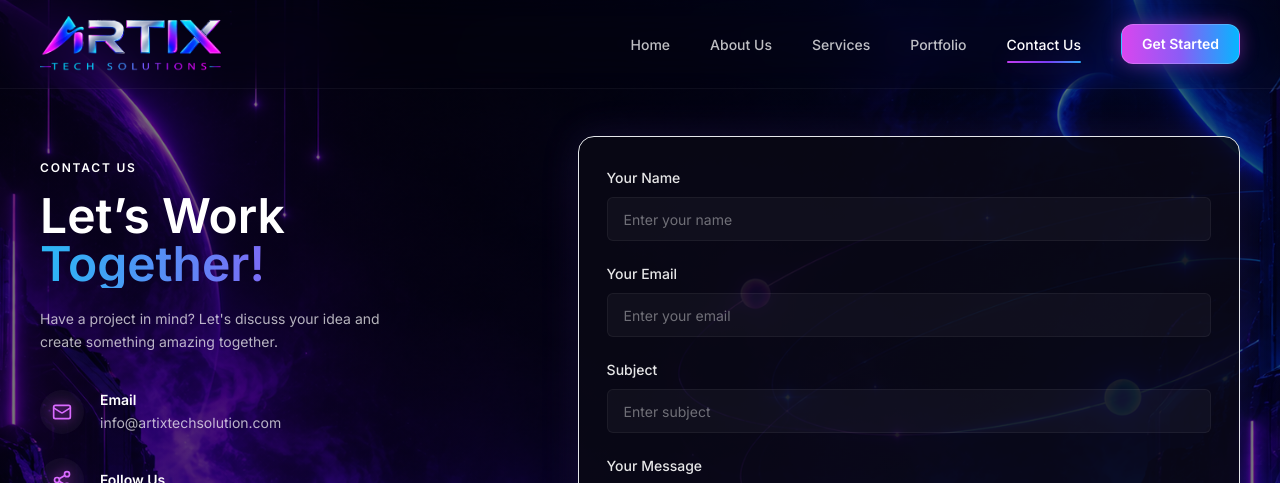
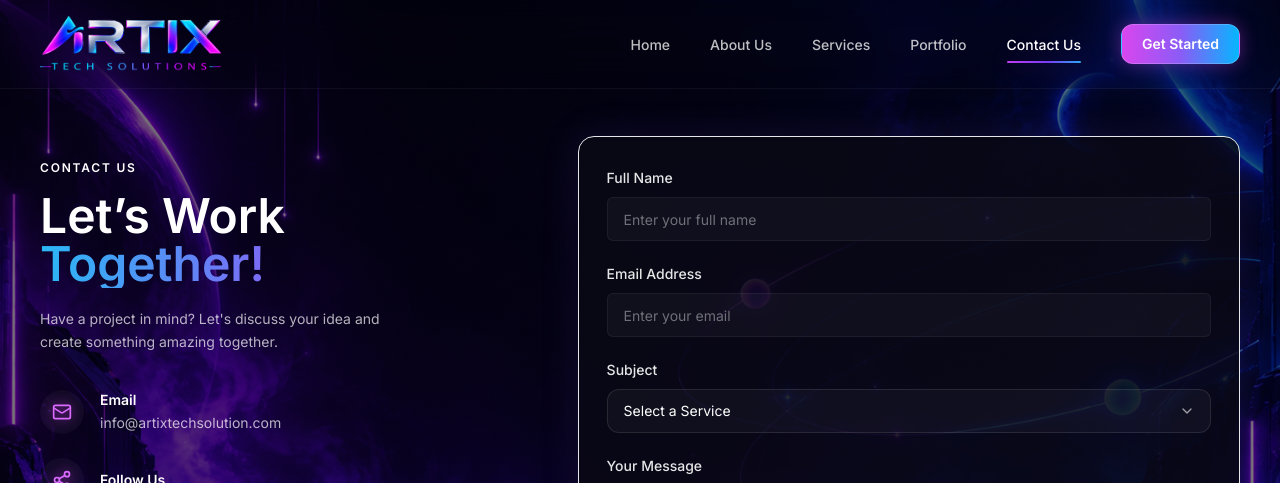
Before and after one commit to RayyanAhmed009/Artix-Tech-Solution, a React (Vite) app: page /contact in a window 1280 px wide. Shown: the top 483 px of the page. Built offline with nearby package versions, Linux system fonts and the light colour scheme.

Commit message:
initial commit

```diff
--- a/src/pages/Contact.jsx
+++ b/src/pages/Contact.jsx
@@ -71,43 +71,171 @@ export function Contact() {
   noValidate
   className="relative overflow-hidden rounded-2xl border border-neon-pink/30 bg-[#0a0916]/80 p-6 shadow-[0_0_40px_rgba(139,92,246,0.12)] sm:p-7"
 >
-          <svg className="pointer-events-none absolute bottom-0 right-0 h-40 w-56" viewBox="0 0 220 160" fill="none" aria-hidden="true">
+  {/* Background Design */}
+  <svg
+    className="pointer-events-none absolute bottom-0 right-0 h-40 w-56"
+    viewBox="0 0 220 160"
+    fill="none"
+    aria-hidden="true"
+  >
     {[0, 1, 2, 3, 4].map((i) => (
       <path
         key={i}
         d={`M${40 + i * 18} 160 C ${120 + i * 6} ${130 - i * 6}, ${150 + i * 4} ${90 - i * 8}, 220 ${10 + i * 10}`}
-                stroke={i % 2 === 0 ? '#d13cf2' : '#8b5cf6'}
+        stroke={i % 2 === 0 ? "#d13cf2" : "#8b5cf6"}
         strokeOpacity={0.6 - i * 0.08}
         strokeWidth={1.2}
-                style={{ filter: 'drop-shadow(0 0 4px #d13cf2)' }}
+        style={{ filter: "drop-shadow(0 0 4px #d13cf2)" }}
       />
     ))}
   </svg>
 
   <div className="relative space-y-5">
-            {fields.map((f) => (
-              <div key={f.key}>
-                <label htmlFor={f.key} className="text-sm font-medium text-white/90">
-                  {f.label}
+
+    {/* Full Name */}
+    <div>
+      <label htmlFor="name" className="text-sm font-medium text-white/90">
+        Full Name
       </label>
       <input
-                  id={f.key}
-                  type={f.type}
-                  value={values[f.key]}
-                  onChange={(e) => update(f.key, e.target.value)}
-                  placeholder={f.placeholder}
-                  aria-invalid={Boolean(errors[f.key])}
-                  aria-describedby={errors[f.key] ? `${f.key}-error` : undefined}
-                  className={`${inputBase} mt-2 h-11 ${errors[f.key] ? 'border-red-400/60' : 'border-white/5 focus:border-neon-violet/60'}`}
+        id="name"
+        type="text"
+        value={values.name}
+        onChange={(e) => update("name", e.target.value)}
+        placeholder="Enter your full name"
+        aria-invalid={Boolean(errors.name)}
+        aria-describedby={errors.name ? "name-error" : undefined}
+        className={`${inputBase} mt-2 h-11 w-full ${
+          errors.name
+            ? "border-red-400/60"
+            : "border-white/5 focus:border-neon-violet/60"
+        }`}
       />
-                {errors[f.key] && (
-                  <p id={`${f.key}-error`} className="mt-1.5 text-xs text-red-300">
-                    {errors[f.key]}
+      {errors.name && (
+        <p id="name-error" className="mt-1.5 text-xs text-red-300">
+          {errors.name}
         </p>
       )}
     </div>
-            ))}
 
+    {/* Email */}
+    <div>
+      <label htmlFor="email" className="text-sm font-medium text-white/90">
+        Email Address
+      </label>
+      <input
+        id="email"
+        type="email"
+        value={values.email}
+        onChange={(e) => update("email", e.target.value)}
+        placeholder="Enter your email"
+        aria-invalid={Boolean(errors.email)}
+        aria-describedby={errors.email ? "email-error" : undefined}
+        className={`${inputBase} mt-2 h-11 w-full ${
+          errors.email
+            ? "border-red-400/60"
+            : "border-white/5 focus:border-neon-violet/60"
+        }`}
+      />
+      {errors.email && (
+        <p id="email-error" className="mt-1.5 text-xs text-red-300">
+          {errors.email}
+        </p>
+      )}
+    </div>
+
+    {/* Phone */}
+    {/* <div>
+      <label htmlFor="phone" className="text-sm font-medium text-white/90">
+        Phone Number
+      </label>
+      <input
+        id="phone"
+        type="tel"
+        value={values.phone}
+        onChange={(e) => update("phone", e.target.value)}
+        placeholder="Enter your phone number"
+        aria-invalid={Boolean(errors.phone)}
+        aria-describedby={errors.phone ? "phone-error" : undefined}
+        className={`${inputBase} mt-2 h-11 w-full ${
+          errors.phone
+            ? "border-red-400/60"
+            : "border-white/5 focus:border-neon-violet/60"
+        }`}
+      />
+      {errors.phone && (
+        <p id="phone-error" className="mt-1.5 text-xs text-red-300">
+          {errors.phone}
+        </p>
+      )}
+    </div> */}
+{/* Subject Dropdown */}
+<div>
+  <label
+    htmlFor="subject"
+    className="text-sm font-medium text-white/90"
+  >
+    Subject
+  </label>
+
+  <div className="relative mt-2">
+    <select
+      id="subject"
+      value={values.subject}
+      onChange={(e) => update("subject", e.target.value)}
+      aria-invalid={Boolean(errors.subject)}
+      aria-describedby={errors.subject ? "subject-error" : undefined}
+      className={`${inputBase} h-11 w-full appearance-none cursor-pointer
+        rounded-xl border bg-[#0a0916] px-4 pr-10 text-sm
+        text-white outline-none transition-all duration-200
+        ${
+          errors.subject
+            ? "border-red-400/60"
+            : "border-white/10 hover:border-neon-pink/40 focus:border-neon-violet/60"
+        }`}
+    >
+      <option value="" disabled>
+        Select a Service
+      </option>
+
+      <option value="graphics-designing">Graphics Designing</option>
+      <option value="app-development">Web Designing</option>
+      <option value="ui-ux-design">Web Development</option>
+      <option value="graphic-design">Graphic Designing</option>
+      <option value="digital-marketing">Digital Marketing</option>
+      <option value="ai-ml">AI & Machine Learning</option>
+      <option value="other">Other</option>
+    </select>
+
+    {/* Dropdown Arrow */}
+    <svg
+      className="pointer-events-none absolute right-4 top-1/2 h-4 w-4 -translate-y-1/2 text-white/60"
+      xmlns="http://www.w3.org/2000/svg"
+      viewBox="0 0 24 24"
+      fill="none"
+      stroke="currentColor"
+      strokeWidth="2"
+      strokeLinecap="round"
+      strokeLinejoin="round"
+      aria-hidden="true"
+    >
+      <path d="m6 9 6 6 6-6" />
+    </svg>
+  </div>
+
+  {errors.subject && (
+    <p
+      id="subject-error"
+      className="mt-1.5 text-xs text-red-300"
+    >
+      {errors.subject}
+    </p>
+  )}
+</div>
+
+
+
+    {/* Message */}
     <div>
       <label htmlFor="message" className="text-sm font-medium text-white/90">
         Your Message
@@ -116,11 +244,15 @@ export function Contact() {
         id="message"
         rows={5}
         value={values.message}
-                onChange={(e) => update('message', e.target.value)}
+        onChange={(e) => update("message", e.target.value)}
         placeholder="Enter your message"
         aria-invalid={Boolean(errors.message)}
-                aria-describedby={errors.message ? 'message-error' : undefined}
-                className={`${inputBase} mt-2 resize-none py-3 ${errors.message ? 'border-red-400/60' : 'border-white/5 focus:border-neon-violet/60'}`}
+        aria-describedby={errors.message ? "message-error" : undefined}
+        className={`${inputBase} mt-2 w-full resize-none py-3 ${
+          errors.message
+            ? "border-red-400/60"
+            : "border-white/5 focus:border-neon-violet/60"
+        }`}
       />
       {errors.message && (
         <p id="message-error" className="mt-1.5 text-xs text-red-300">
@@ -129,19 +261,26 @@ export function Contact() {
       )}
     </div>
 
+    {/* Submit Button */}
     <div className="flex flex-wrap items-center gap-4 pt-1">
-              <GradientButton type="submit" arrow={status !== 'sending'} disabled={status === 'sending'} className="min-w-[210px]">
-                {status === 'sending' ? (
+      <GradientButton
+        type="submit"
+        arrow={status !== "sending"}
+        disabled={status === "sending"}
+        className="min-w-[210px]"
+      >
+        {status === "sending" ? (
           <>
             <LoaderCircleIcon className="h-4 w-4 animate-spin" aria-hidden="true" />
             Sending…
           </>
         ) : (
-                  'Send Message'
+          "Send Message"
         )}
       </GradientButton>
+
       <AnimatePresence>
-                {status === 'sent' && (
+        {status === "sent" && (
           <motion.p
             role="status"
             initial={{ opacity: 0, x: -6 }}
@@ -156,8 +295,11 @@ export function Contact() {
         )}
       </AnimatePresence>
     </div>
+
   </div>
 </form>
+
+
       </Reveal>
     </section>
   );
```
Lines whose indentation alone changed are shown as unchanged.
